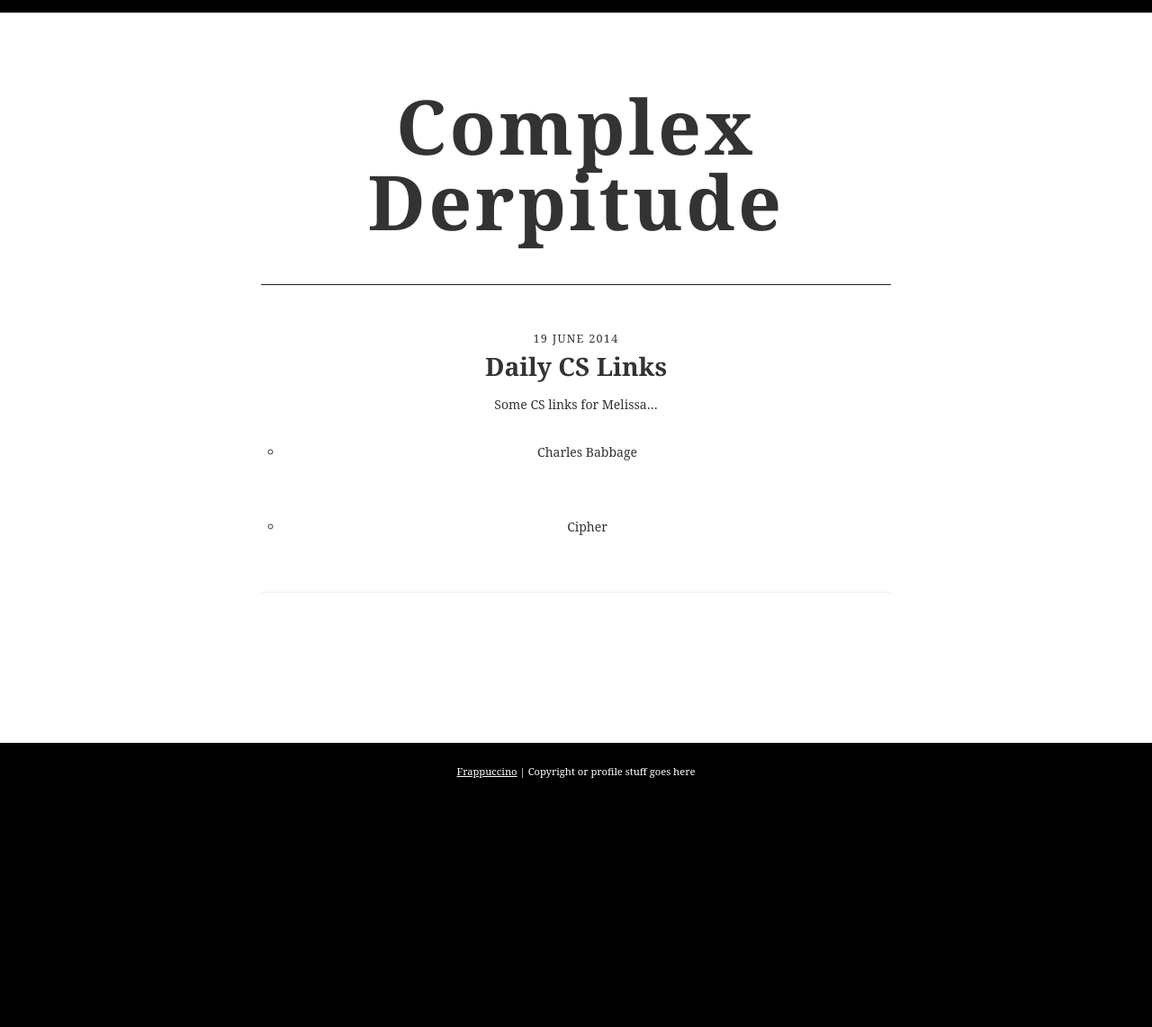
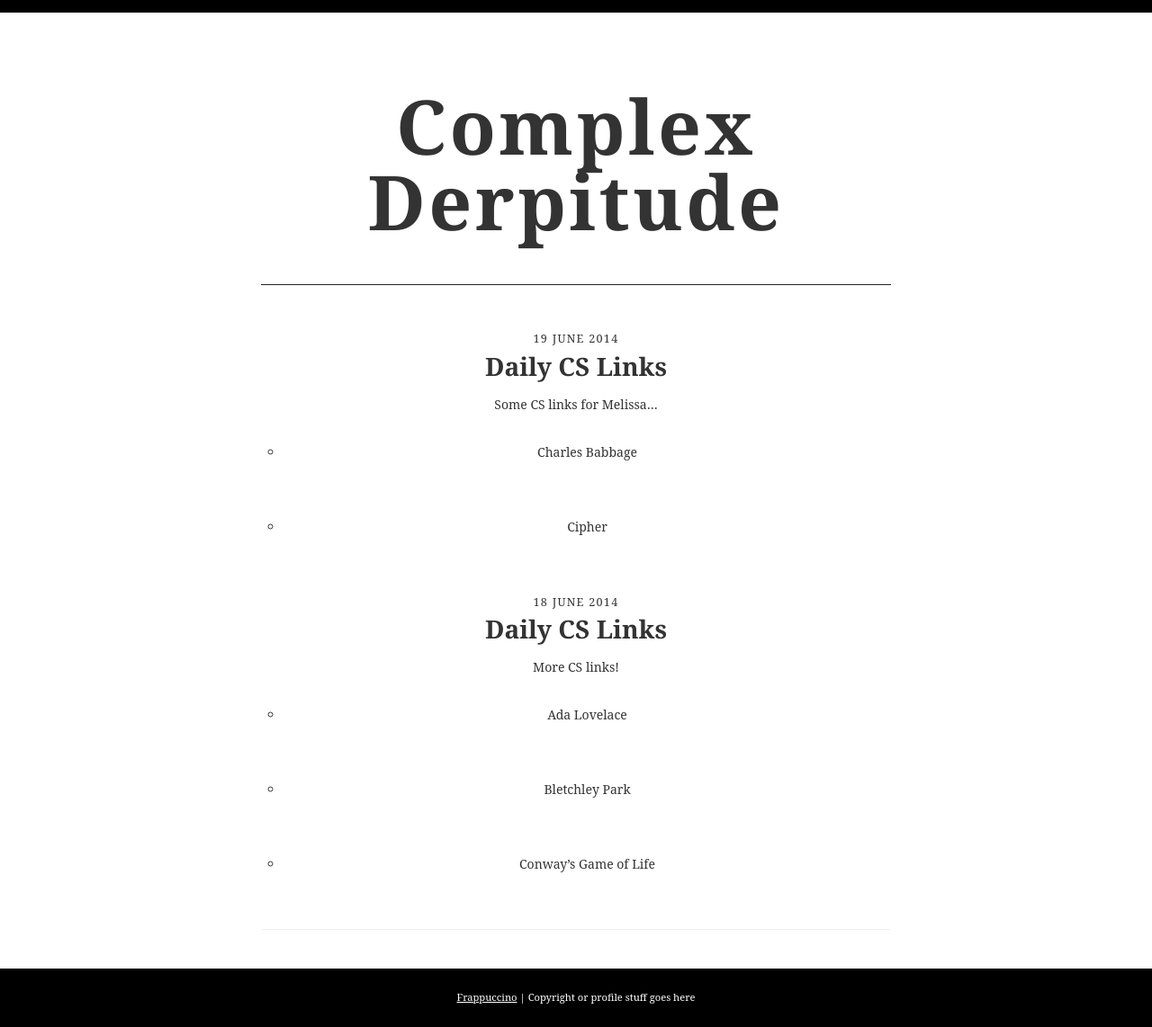
Before and after one commit to glesica/glesica.github.io, a Jekyll site: the page built from index.html, in a window 1280 px wide. Shown: the whole page at 90% size. Built offline with Jekyll 4.4.1, drawn with Linux system fonts in a browser that asks for light colours; some web fonts are replaced; the list of posts is cut into pages by our own code; before the commit the page ends 900 px from its top, so only the background shows below that.

Commit message:
Another post and try reformatting.

```diff
--- /dev/null
+++ b/_posts/2014-06-18-daily-cs-links.md
@@ -0,0 +1,11 @@
+---
+title: Daily CS Links
+layout: post_page
+---
+
+More CS links!
+
+
+  * [Ada Lovelace](https://en.wikipedia.org/wiki/Ada_Lovelace)
+  * [Bletchley Park](http://www.bbc.com/news/uk-england-beds-bucks-herts-27808962)
+  * [Conway's Game of Life](https://en.wikipedia.org/wiki/Conway's_Game_of_Life)
```
Also changed, not shown: _posts/2014-06-19-daily-cs-links.md (+1 -0 lines).
